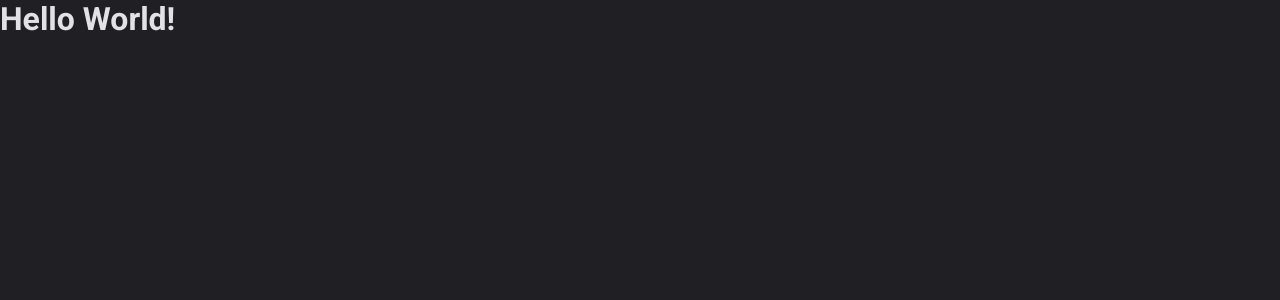
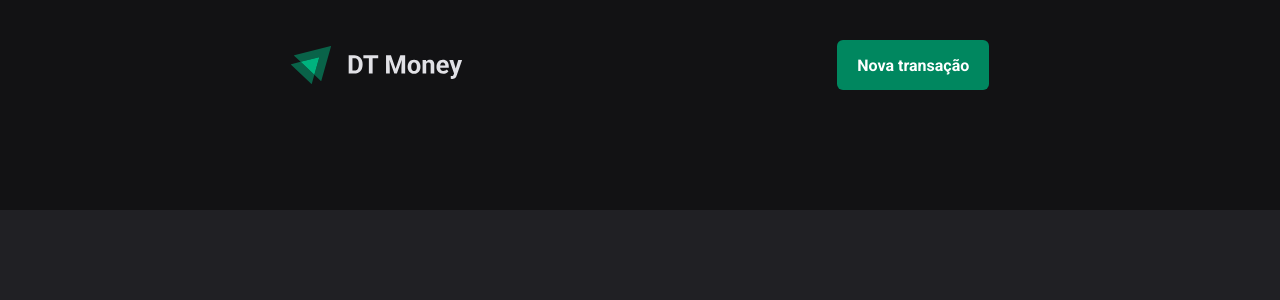
Before and after one commit to matheralvs/dt-money, a React (Vite) app: page / in a window 1280 px wide. Shown: the top 300 px of the page. Built offline with nearby package versions, Linux system fonts and the light colour scheme.

Commit message:
feat: created the Header component

```diff
--- a/src/App.tsx
+++ b/src/App.tsx
@@ -1,4 +1,5 @@
 import { ThemeProvider } from "styled-components";
+import { Transactions } from "./pages/Transactions";
 import { GlobalStyle } from "./styles/global";
 import { defaultTheme } from "./styles/theme/default";
 
@@ -6,7 +7,7 @@ export function App() {
   return (
     <ThemeProvider theme={defaultTheme}>
       <GlobalStyle />
-      <h1>Hello World!</h1>
+      <Transactions />
     </ThemeProvider>
   );
 }
--- /dev/null
+++ b/src/components/Header/index.tsx
@@ -0,0 +1,13 @@
+import { HeaderContainer, HeaderContent, NewTransactionButton } from "./styles";
+import DTLogo from "../../assets/logo.svg";
+
+export function Header() {
+  return (
+    <HeaderContainer>
+      <HeaderContent>
+        <img src={DTLogo} />
+        <NewTransactionButton>Nova transação</NewTransactionButton>
+      </HeaderContent>
+    </HeaderContainer>
+  );
+}
--- /dev/null
+++ b/src/components/Header/styles.ts
@@ -0,0 +1,33 @@
+import styled from "styled-components";
+
+export const HeaderContainer = styled.header`
+  background-color: ${(props) => props.theme["gray-900"]};
+  padding: 2.5rem 0 7.5rem;
+`;
+
+export const HeaderContent = styled.div`
+  width: 100%;
+  max-width: 1120px;
+  margin: 0 auto;
+  padding: 0 1.5rem;
+
+  display: flex;
+  justify-content: space-around;
+  align-items: center;
+`;
+
+export const NewTransactionButton = styled.button`
+  height: 50px;
+  border: 0;
+  background-color: ${(props) => props.theme["green-500"]};
+  color: ${(props) => props.theme.white};
+  font-weight: bold;
+  padding: 0 1.25rem;
+  border-radius: 6px;
+  cursor: pointer;
+  transition: background-color 0.2s;
+
+  &:hover {
+    background-color: ${(props) => props.theme["green-700"]};
+  }
+`;
--- /dev/null
+++ b/src/pages/Transactions/index.tsx
@@ -0,0 +1,9 @@
+import { Header } from "../../components/Header";
+
+export function Transactions() {
+  return (
+    <div>
+      <Header />
+    </div>
+  );
+}
```
Also changed, not shown: src/assets/logo.svg (added), src/pages/Transactions/styles.ts (added).
